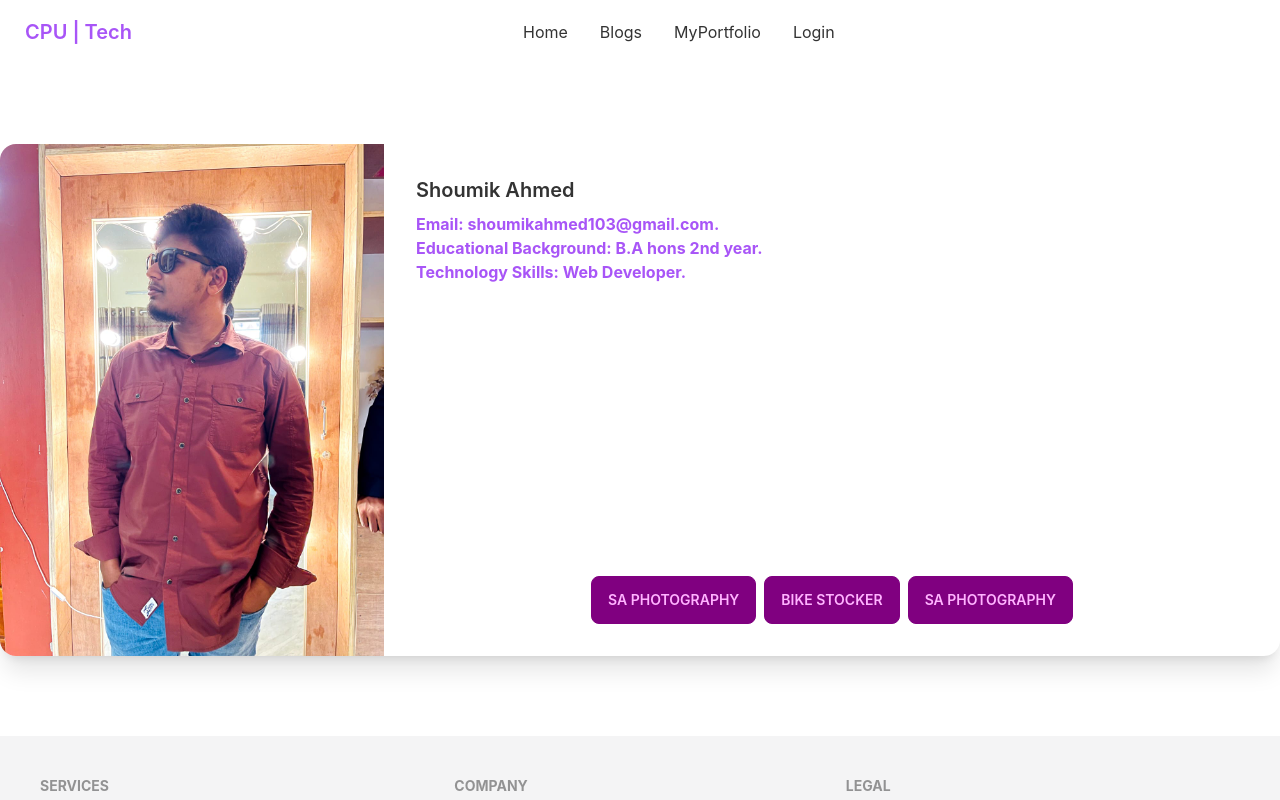
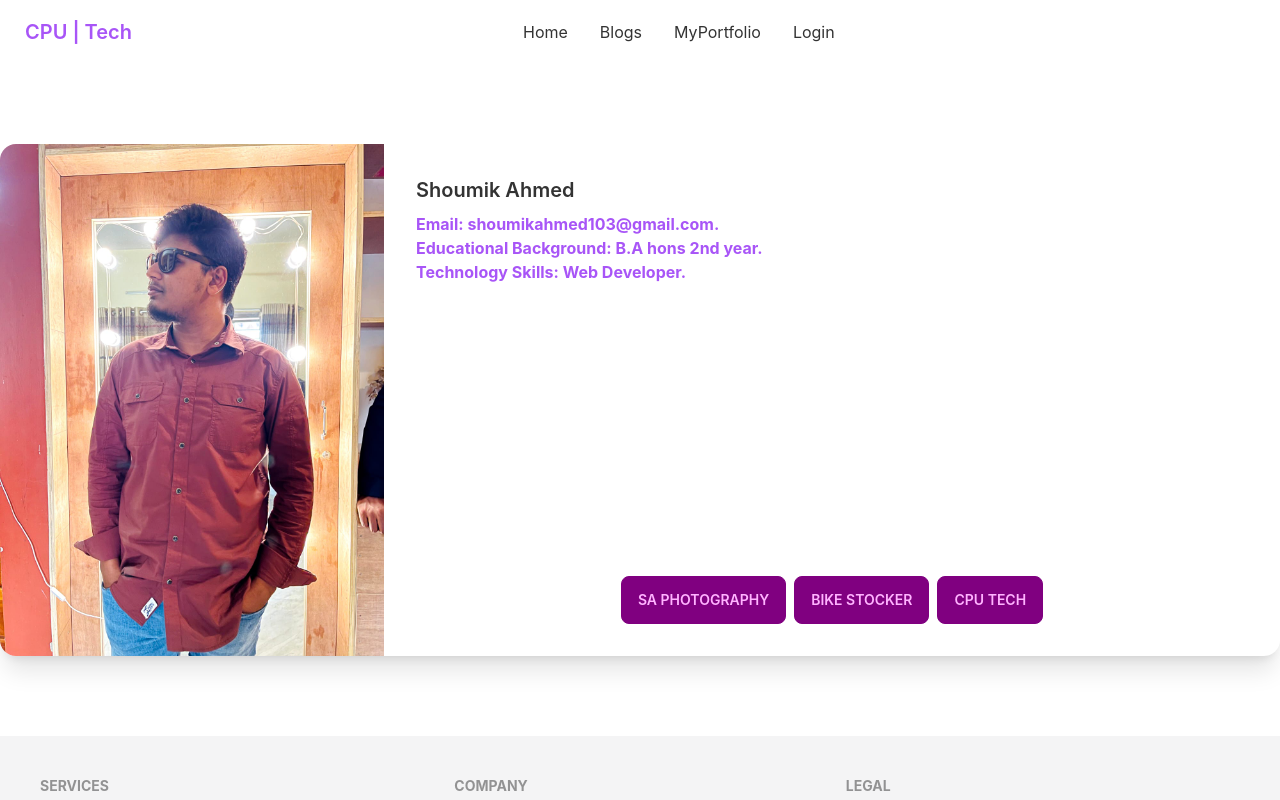
Before and after one commit to shoumikahmed/cpu-tech-interactive-website, a React (Create React App) app: page /portfolio in a window 1280 px wide. Shown: the top 800 px of the page. Built offline with nearby package versions, Linux system fonts and the light colour scheme; no server answers.

Commit message:
all completed

```diff
--- a/src/Pages/Home/MyPortfolio.js
+++ b/src/Pages/Home/MyPortfolio.js
@@ -23,7 +23,7 @@ const MyPortfolio = () => {
                 <div class="card-actions justify-center">
                     <a href="https://sa-photography-assignment10.web.app/"><button class="btn btn-primary">SA Photography</button></a>
                     <a href="https://bike-stock-assignment11.web.app/"><button class="btn btn-primary">Bike Stocker</button></a>
-                    <a href="https://sa-photography-assignment10.web.app/"><button class="btn btn-primary">SA Photography</button></a>
+                    <a href="https://cpu-manufacturer-assignm-47d23.web.app/"><button class="btn btn-primary">Cpu Tech</button></a>
                 </div>
             </div>
         </div>
```
Also changed, not shown: firebase.json (added), 2 other files (tests, documents, lock files or other folders).
